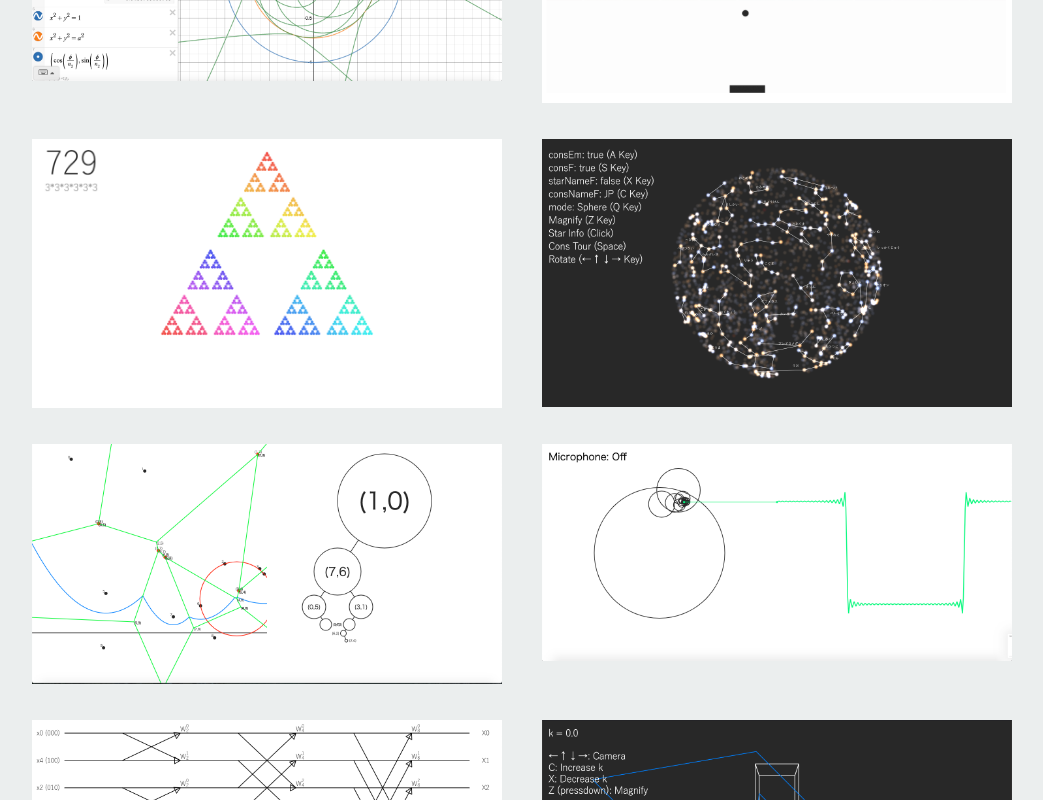
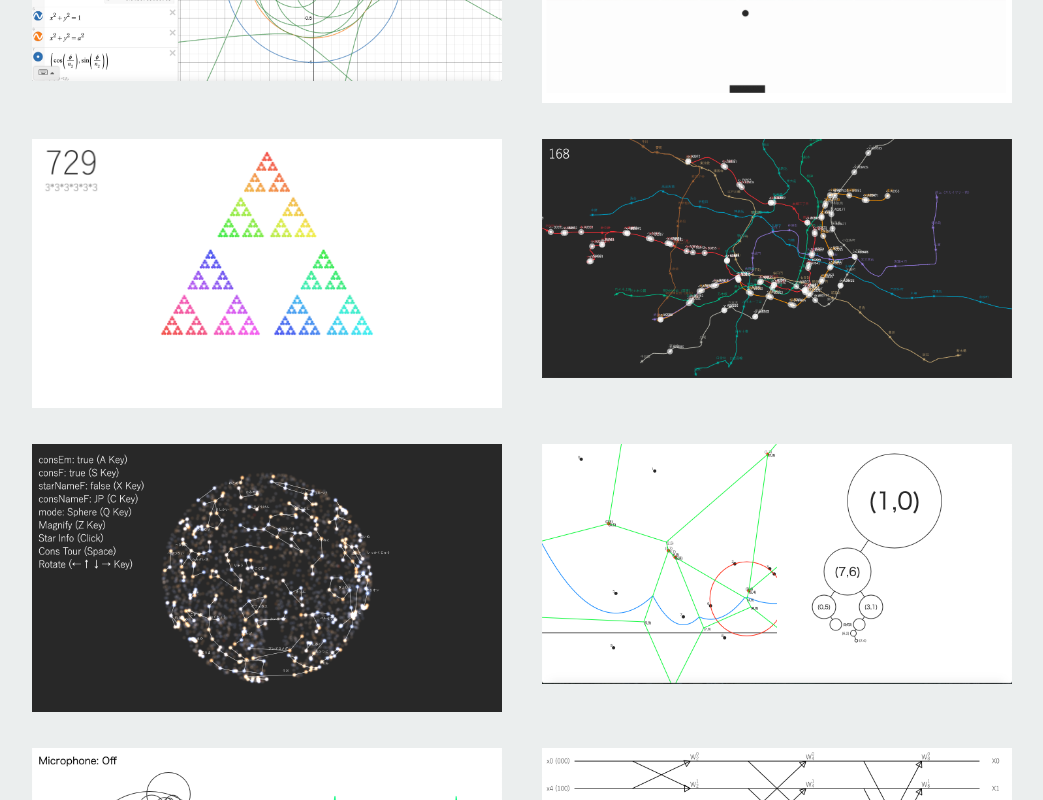
Before and after one commit to asSqr/as-sqr-portfolio, a React (Create React App) app: page / in a window 1280 px wide. Shown: the part 3440-4240 px from the top of the page, without its empty margins (118-1161 px from the left). Built offline with nearby package versions, Linux system fonts and the light colour scheme.

Commit message:
Mottos Added / Transform Effect Added

```diff
--- a/public/css/layout.css
+++ b/public/css/layout.css
@@ -440,7 +440,6 @@ ul#nav li.current a { color: #F06000; }
 .portfolio-item .item-wrap {
    background: #fff;
 
-   overflow: hidden;
    position: relative;
 
    -webkit-transition: all 0.3s ease-in-out;
@@ -452,6 +451,10 @@ ul#nav li.current a { color: #F06000; }
 .portfolio-item .item-wrap a {
    display: block;
    cursor: pointer;
+}
+.portfolio-item .item-wrap a:hover {
+   transform: scale(1.1, 1.1);
+   transition: 1s all;
 }
 
 /* overlay */
--- a/src/Components/Motto.js
+++ b/src/Components/Motto.js
@@ -8,7 +8,7 @@ class Motto extends Component {
         return <li key={mottos.user}>
             <blockquote>
                <p>{mottos.text}</p>
-               <cite>{mottos.user}</cite>
+               <cite>{mottos.author}</cite>
             </blockquote>
          </li>
       })
--- a/src/resumeData.json
+++ b/src/resumeData.json
@@ -97,6 +97,12 @@
         "url": "https://codepen.io/As2/full/QgdWyX"
       },
       {
+        "title": "Tokyo Metro Visualizer",
+        "category": "HTML5 Canvas",
+        "image": "Tokyo_Metro.png",
+        "url": ""
+      },
+      {
         "title": "Hipplanetarium",
         "category": "HTML5 Canvas",
         "image": "hipplanetarium.png",
@@ -194,7 +200,15 @@
     "mottos": [
       {
         "text": "きみが自分の固有の思索を展開したいのなら、他者を避けてはならない。他者の中で揉まれなければならない。きみに反対する、きみの思索と異質な、天と地のように異なる他者に次々にめぐり合い、彼らからめためたに切りつけられねばならない。きみが布団の中で描いていた壮大な幻想世界など、粉々に打ち砕かれればいいのだ。原型をとどめないほど崩れ去ればいいのだ。そしてその廃墟の中からはじめて、それでもきみが立ちあがろうとするとき、きみはほんとうに思索しだすのである。きみの思索は現実的なものになる。",
-        "user": "中島 義道"
+        "author": "中島 義道"
+      },
+      {
+        "text": "芸術とは、邪なるものに曇らされた世俗に向かって決然と対峙して、そこで忘れ去られてしまった自然の本性、すなわち「美」を力強く表現するものです。ですから、文字通りの小児の表現するものが、いかに純粋で創造性に満ちていたとしても、それだけでは芸術と呼ぶことはできません。",
+        "author": "泉谷 閑示"
+      },
+      {
+        "text": "「経験」が個人の中で深められていくと、その出来事の特異性や個人的な要素は次第に薄らいでいって、最終的に普遍性を獲得するものになります。〜中略〜 ある人は画家であったり、詩人であったり、哲学者であったりしますが、地下水脈から汲み取ってきている人は、みな同じことを言っています。〜中略〜 さて、この一番下の地下水脈から汲み上げてきたもの、この深さから来た言葉というものは、非常にシンプルで分かりやすいものになっているのが特徴です。平易な言葉を使っていながらも、密度が濃い。逆に、内容の浅いものほど、言葉は難解になります。",
+        "author": "泉谷 閑示"
       }
     ]
   }
```
Also changed, not shown: public/images/portfolio/Tokyo_Metro.png (added).
